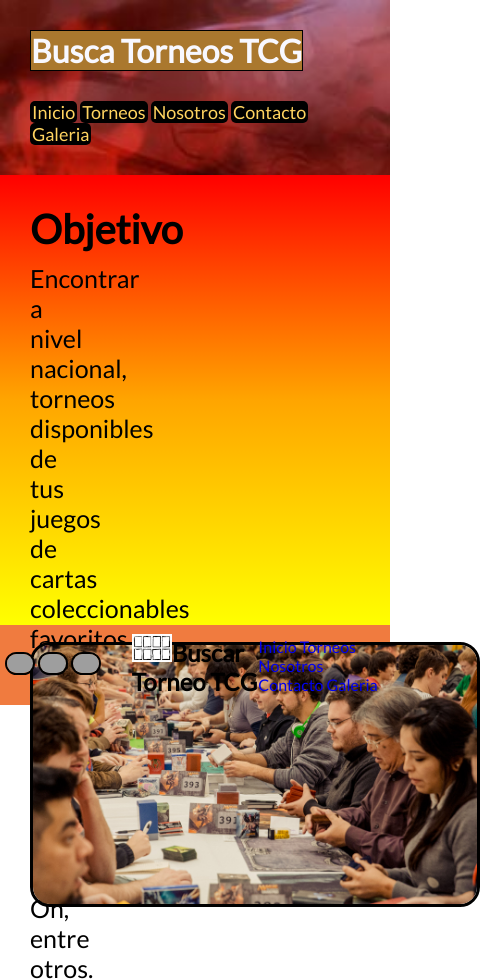
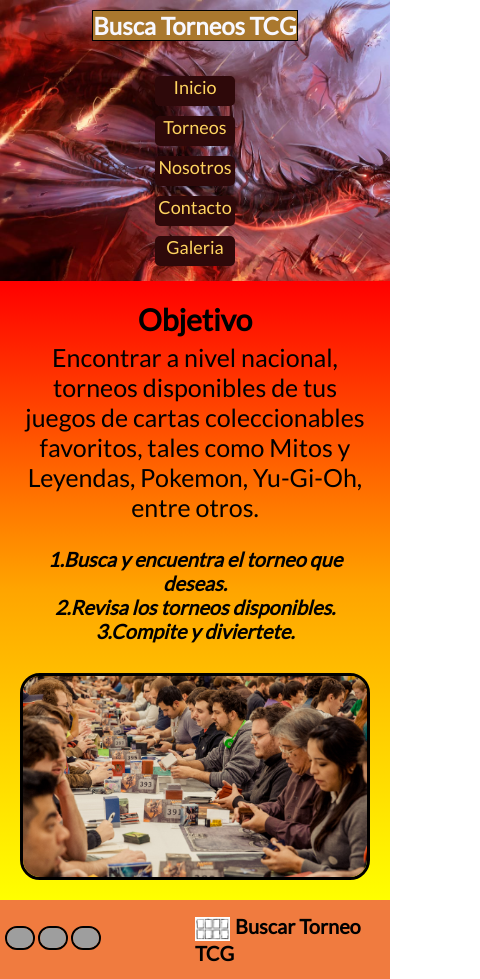
Before and after one commit to sperinesr/PF-PerinesRojas, a plain HTML site: page index.html in a window 390 px wide. Shown: the top 979 px of the page, 480 px wide, since content can reach past the window. Drawn offline with nearby package versions, Linux system fonts and the light colour scheme; grey boxes are pictures that could not be loaded.

Commit message:
responsive y animaciones

```diff
--- a/estilo.css
+++ b/estilo.css
@@ -33,7 +33,8 @@ body{
 
     background-image: url('./imagenes/dragon.jpg');
     background-repeat: no-repeat;
-    background-size: 2000px ;
+
+    background-size: cover;
 
     padding: 30px;
 
@@ -61,6 +62,13 @@ body{
     text-align: center;
 
     background-color :rgb(170, 120, 46);
+}
+
+.encabezado-menu a:hover{
+    background-color: #efad67;
+    color: black;
+
+    transition: all 0.2s ease;
 }
 
 /* .encabezado-menu {
@@ -443,3 +451,101 @@ text-align: center;
     border: black solid 5px;
     border-radius: 20px;
 }
+
+@media (max-width: 576px){
+    .encabezado{
+        padding: 10px 0;
+        width: 100%;
+
+        background-size: cover;
+
+    }
+    .encabezado-logo{
+
+        font-size: x-large;
+
+        justify-content: center;
+        align-items: center;
+    }
+    .encabezado-menu li{
+        display: flex;
+
+        padding: 5px;
+
+        justify-content: center;
+        align-items: center;
+    }
+    .encabezado-menu a{
+        text-align: center;
+        width: 80px;
+        height: 30px;
+
+        background-color: #2e090a;
+    }
+    .contenido{
+
+        display: grid;
+        grid-template-columns: repeat(1,1fr);
+
+        padding: 20px;
+
+        width: 100%;
+        height: 50%;
+    }
+    .contenido img{
+        display: block;
+
+        margin: auto;
+
+        grid-column: 1;
+        grid-row: 3;
+
+        width: 350px;
+
+        margin-top: 30px;
+
+    }
+    .contenido-obj{
+        grid-column: 1;
+        grid-row: 1;
+    }
+
+    .contenido-obj h2{
+        font-size: 30px;
+        padding-bottom: 5px;
+    }
+
+    .contenido-obj p{
+        grid-column: 1;
+        grid-row: 2;
+    }
+    .footer{
+        grid-template-columns: repeat(2,1fr);
+    }
+    .footer-icono h2{
+        font-size: 20px;
+
+        vertical-align: middle;
+    }
+    .footer-menu li{
+        display: none;
+    }
+    .footer-icono img{
+        vertical-align: middle;
+
+        padding-right: 5px;
+    }
+
+    .nosotros{
+        grid-template-columns: repeat(1,1fr);
+
+        width: 100%;
+        height: 100%;
+    }
+    .nosotros img{
+        grid-column: 1;
+        grid-row: 3;
+
+        margin: 0;
+    }
+}
--- a/index.html
+++ b/index.html
@@ -8,6 +8,7 @@
     <link rel="preconnect" href="https://fonts.googleapis.com">
 <link rel="preconnect" href="https://fonts.gstatic.com" crossorigin>
 <link href="https://fonts.googleapis.com/css2?family=Lato&display=swap" rel="stylesheet">
+<link href="https://unpkg.com/aos@2.3.1/dist/aos.css" rel="stylesheet">
 </head>
 <body>
     <header>
@@ -33,7 +34,7 @@
                 <h2>Objetivo</h2>
                 <p>Encontrar a nivel nacional, torneos disponibles de tus juegos de cartas coleccionables favoritos, tales como Mitos y Leyendas, Pokemon, Yu-Gi-Oh, entre otros.</p>
             </div>
-            <img class="contenido-img" src="./imagenes/torneo.jpg" alt="Imagen de torneo" srcset="">
+            <img data-aos="zoom-in" class="contenido-img" src="./imagenes/torneo.jpg" alt="Imagen de torneo" srcset="">
             <ul class="contenido-lista">
                 <li>1.Busca y encuentra el torneo que deseas.</li>
                 <li>2.Revisa los torneos disponibles.</li>
@@ -65,6 +66,9 @@
             </nav>
         </div>
     </footer>
-
+    <script src="https://unpkg.com/aos@2.3.1/dist/aos.js"></script>
+    <script>
+        AOS.init();
+      </script>
 </body>
 </html>
```
Also changed, not shown: paginas/nosotros.html (+7 -3 lines).
